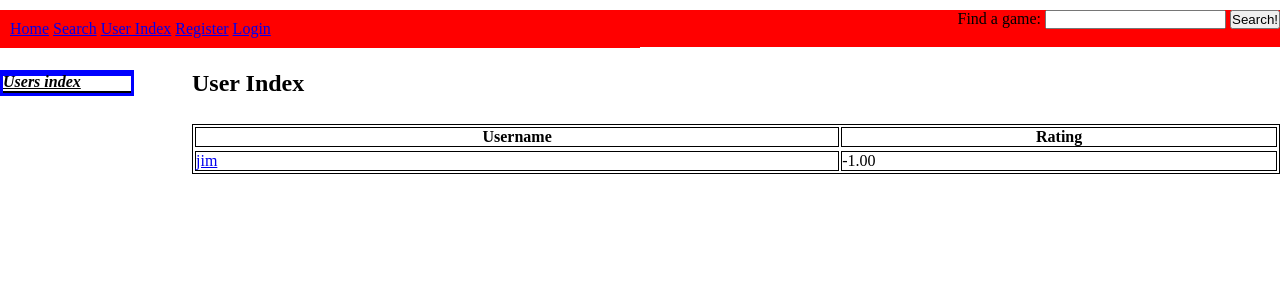
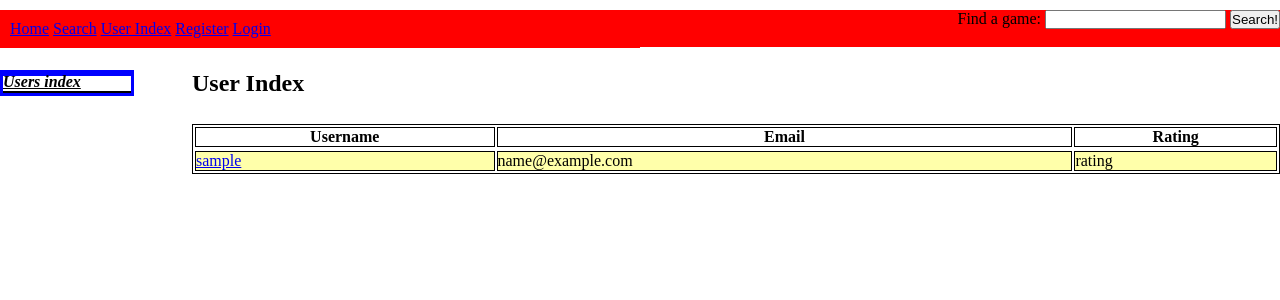
Before and after one commit to JimUpdike/PreownedFun, a PHP site: page /userList.php in a window 1280 px wide. Shown: the top 300 px of the page. Run offline with PHP 8.4, Linux system fonts and the light colour scheme; data comes from the database, SQL or seed files in the repository; tables that the repository leaves empty hold one stand-in row (values such as "Sample post").

Commit message:
Fixed user index.

```diff
--- a/userList.php
+++ b/userList.php
@@ -17,15 +17,27 @@ include "template.php"; ?>
 <div id="right">
 <h2>User Index<h2></br>
 	<table class="displayTable">
-	<tr><th>Username</th><th>Rating</th><tr>
+	<tr><th>Username</th><th>Email</th><th>Rating</th><tr>
 	<?php
 	include('db_connect.php');
-	$query = "SELECT * FROM userRep ORDER BY username";
+	$query = "SELECT * FROM users ORDER BY username";
 	$result = mysqli_query($db, $query) or die("Error Querying Database");
-	while($row = mysqli_fetch_array($result)) {
+	$i = 0;
+	while($row = mysqli_fetch_array($result)){
 		$username = $row['username'];
 		$rating = $row['rating'];
-		echo "<tr><td><a href='profile.php?username=$username'>$username<a></td><td>$rating</td></tr>\n";
+		if ($rating == -1.00){
+			$rating = 'This user has not been rated.';
+		}
+		$email = $row['email'];
+		if ($i % 2 == 0){
+			$td = "<td class=off>";
+		}
+		else {
+			$td = "<td>";
+		}
+		echo"<tr>$td <a href='profile.php?username=$username'>$username<a></td> $td $email </td> $td rating </tr>";
+		$i++;
 	}
 
 	mysqli_close($db);
```
